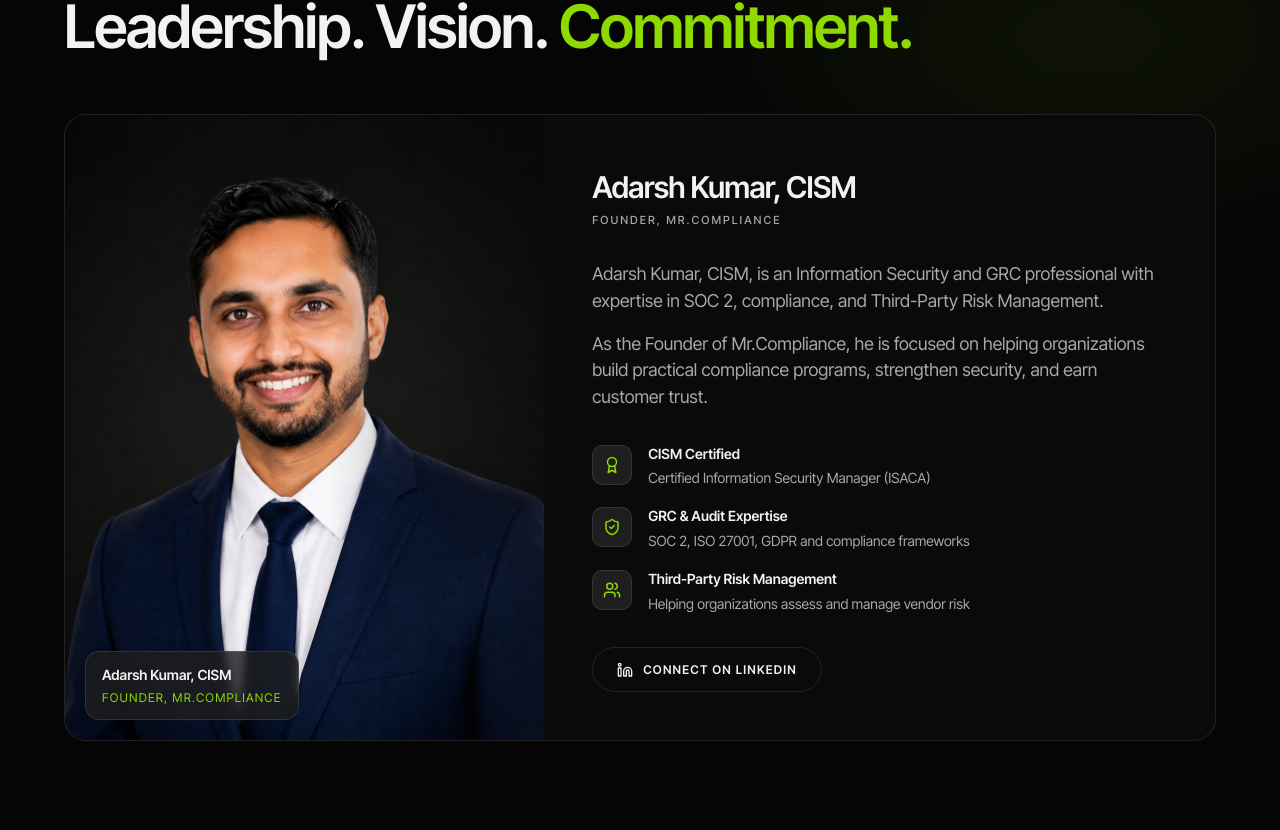
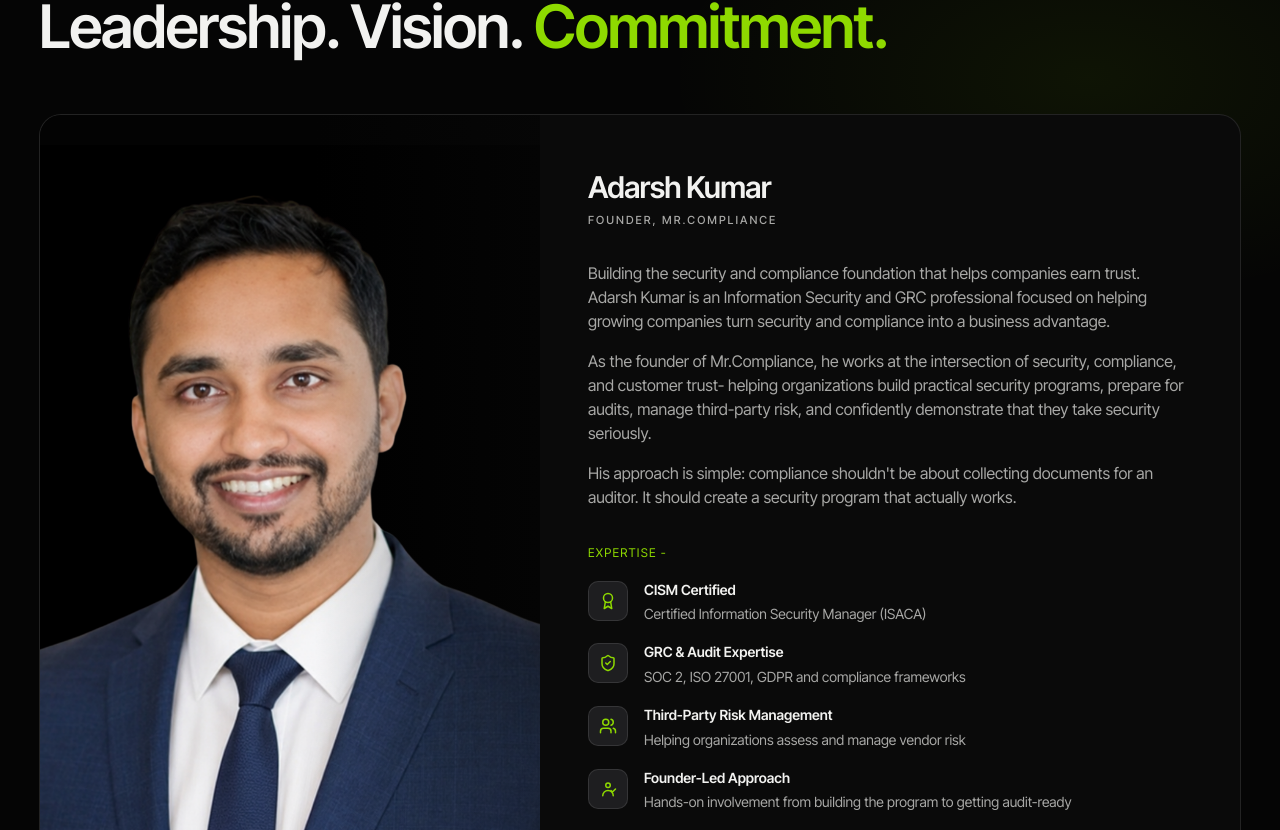
Before and after one commit to tarannum5537/MR.Compliance-, a React (Vite) app: page /about-us in a window 1280 px wide. Shown: the part 1490-2320 px from the top of the page. Built offline with nearby package versions, Linux system fonts and the light colour scheme.

Commit message:
Update founder section

```diff
--- a/src/components/Founder/Founder.jsx
+++ b/src/components/Founder/Founder.jsx
@@ -5,7 +5,6 @@ import FOUNDER_IMAGE from "../../assets/images/Founder.png";
  * Founder — isolated "Meet Our Founder" section.
  * Replace FOUNDER_IMAGE with your final portrait path.
  */
-
 
 const LINKEDIN_URL = "https://www.linkedin.com/in/adarsh-mrcompliance/";
 
@@ -84,6 +83,25 @@ function IconLinkedIn() {
   );
 }
 
+function IconFounder() {
+  return (
+    <svg
+      className="mc-founder__highlight-icon-svg"
+      viewBox="0 0 24 24"
+      fill="none"
+      stroke="currentColor"
+      strokeWidth="2"
+      strokeLinecap="round"
+      strokeLinejoin="round"
+      aria-hidden="true"
+    >
+      <circle cx="12" cy="7" r="3" />
+      <path d="M5 21a7 7 0 0 1 14 0" />
+      <path d="m16 14 2 2 4-4" />
+    </svg>
+  );
+}
+
 const HIGHLIGHTS = [
   {
     icon: IconAward,
@@ -100,6 +118,11 @@ const HIGHLIGHTS = [
     title: "Third-Party Risk Management",
     text: "Helping organizations assess and manage vendor risk",
   },
+  {
+  icon: IconFounder,
+  title: "Founder-Led Approach",
+  text: "Hands-on involvement from building the program to getting audit-ready",
+},
 ];
 
 export default function Founder() {
@@ -118,7 +141,7 @@ export default function Founder() {
           }
         });
       },
-      { threshold: 0.15 }
+      { threshold: 0.15 },
     );
     targets.forEach((t) => observer.observe(t));
     return () => observer.disconnect();
@@ -156,7 +179,7 @@ export default function Founder() {
               />
               <div aria-hidden="true" className="mc-founder__portrait-fade" />
               <div className="mc-founder__portrait-badge">
-                <p className="mc-founder__portrait-name">Adarsh Kumar, CISM</p>
+                <p className="mc-founder__portrait-name">Adarsh Kumar</p>
                 <p className="mc-founder__portrait-role">
                   Founder, Mr.Compliance
                 </p>
@@ -166,22 +189,28 @@ export default function Founder() {
             {/* Info */}
             <div className="mc-founder__info">
               <div>
-                <h3 className="mc-founder__name">Adarsh Kumar, CISM</h3>
+                <h3 className="mc-founder__name">Adarsh Kumar</h3>
                 <p className="mc-founder__role">Founder, Mr.Compliance</p>
               </div>
 
               <p className="mc-founder__bio">
-                Adarsh Kumar, CISM, is an Information Security and GRC
-                professional with expertise in SOC 2, compliance, and
-                Third-Party Risk Management.
+                Building the security and compliance foundation that helps
+                companies earn trust. Adarsh Kumar is an Information Security
+                and GRC professional focused on helping growing companies turn
+                security and compliance into a business advantage.
               </p>
               <p className="mc-founder__bio mc-founder__bio--tight">
-                As the Founder of Mr.Compliance, he is focused on helping
-                organizations build practical compliance programs, strengthen
-                security, and earn customer trust.
+                As the founder of Mr.Compliance, he works at the intersection of security, compliance, and customer trust- helping organizations build practical security programs, prepare for audits, manage third-party risk, and confidently demonstrate that they take security seriously.
+              </p>
+               <p className="mc-founder__bio mc-founder__bio--tight">
+                His approach is simple: compliance shouldn't be about collecting documents for an auditor. It should create a security program that actually works.
               </p>
 
+
               <ul className="mc-founder__highlights">
+                <p className="mc-founder__portrait-role">
+                  Expertise -
+                </p>
                 {HIGHLIGHTS.map((h) => (
                   <li key={h.title} className="mc-founder__highlight">
                     <span className="mc-founder__highlight-icon">
--- a/src/components/Founder/Founder.scss
+++ b/src/components/Founder/Founder.scss
@@ -47,7 +47,7 @@ $mc-ease: cubic-bezier(0.22, 1, 0.36, 1);
 
   .mc-founder__container {
     position: relative;
-    max-width: 1200px;
+    max-width: 1250px;
     margin: 0 auto;
     padding: 96px 24px;
 
@@ -126,7 +126,8 @@ $mc-ease: cubic-bezier(0.22, 1, 0.36, 1);
   /* Portrait */
 .mc-founder__portrait {
  position: relative;
-    aspect-ratio: 4 / 5;
+  overflow: hidden;
+  background-color: #030303;
 
   @media (min-width: 640px) {
     aspect-ratio: 4 / 3;
@@ -140,14 +141,14 @@ $mc-ease: cubic-bezier(0.22, 1, 0.36, 1);
 
 .mc-founder__portrait-img {
  position: absolute;
-    inset: 0;
+  top: 30px;
+  left: 0;
   width: 100%;
   height: 100%;
   object-fit: cover;
   object-position: top center;
   display: block;
 }
-
   .mc-founder__portrait-fade {
     position: absolute;
     inset: 0;
@@ -233,7 +234,7 @@ $mc-ease: cubic-bezier(0.22, 1, 0.36, 1);
     color: $mc-text-muted;
 
     @media (min-width: 768px) {
-      font-size: 1.11rem;
+      font-size: 1rem;
     }
 
     &--tight {
```
Also changed, not shown: src/assets/images/Founder.png. Lines whose indentation alone changed are shown as unchanged.
